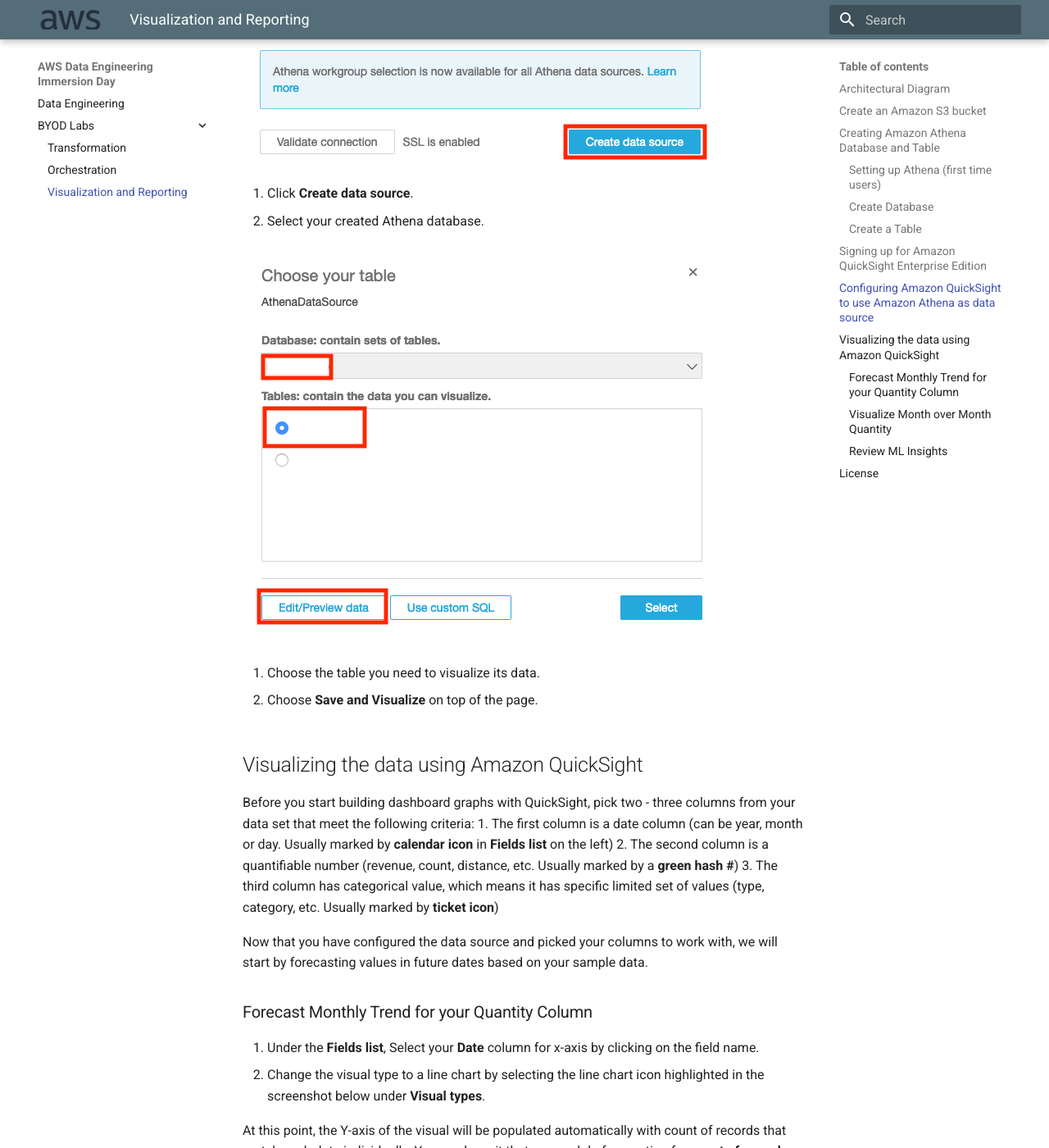
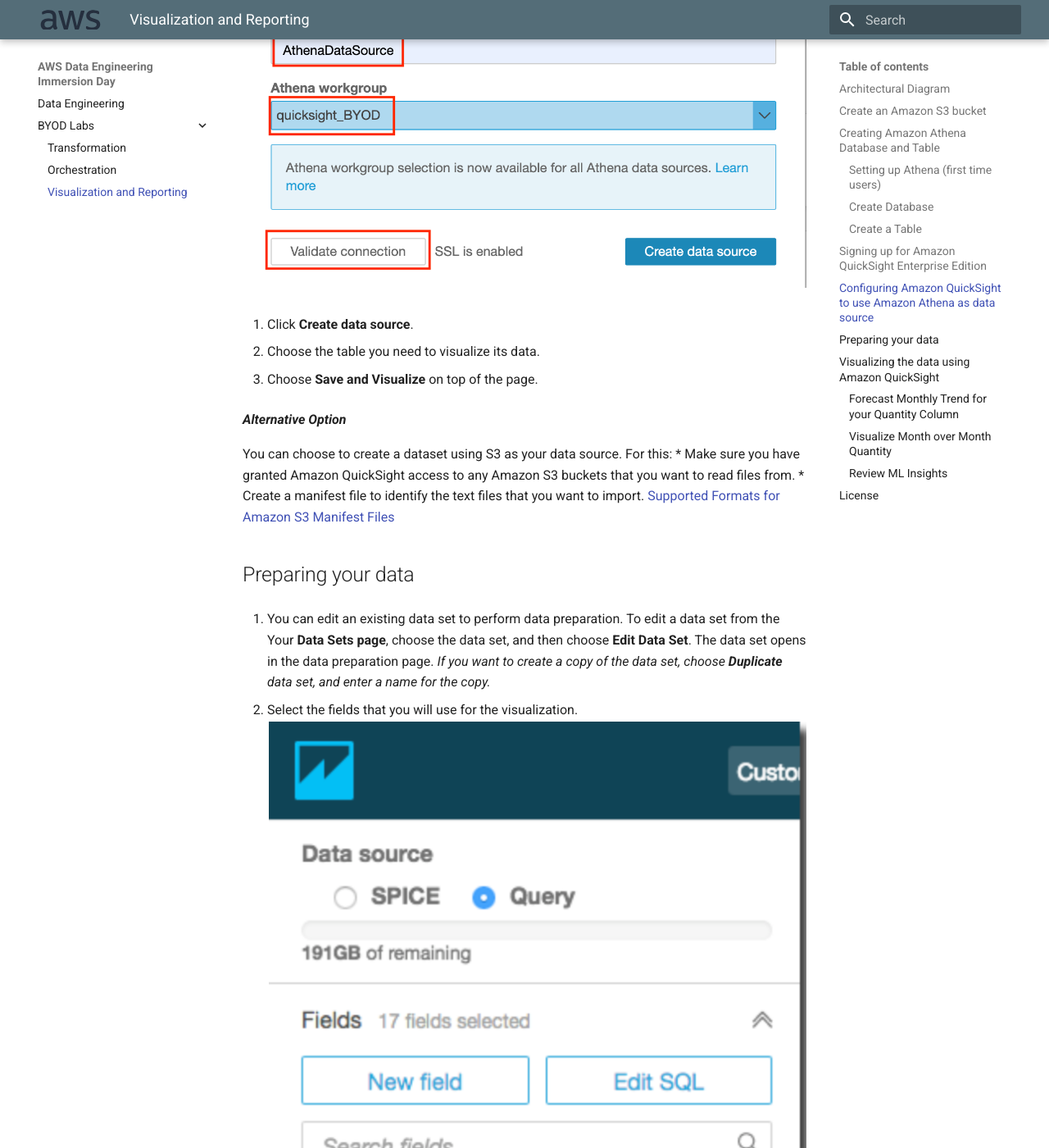
Before and after one commit to BastLeblanc/aws-byod-immersion-day, an MkDocs documentation site: the page built from labs/03_visualization_and_reporting/README.md, in a window 1280 px wide and 1400 px high, scrolled down 8365 px. Shown: the whole window at 82% size. Built offline with MkDocs 1.6.1 and Material for MkDocs 9.7.7, drawn with Linux system fonts in a browser that asks for light colours; some of the changed text lies outside the part shown.

Commit message:
Update README.md
Update on Quicksight part of the Lab

```diff
--- a/labs/03_visualization_and_reporting/README.md
+++ b/labs/03_visualization_and_reporting/README.md
@@ -173,29 +173,49 @@
 
 5. Enter the **Data source** **name** (e.g. *AthenaDataSource*).
 
-![image](img/athena-ds.png)
+6. Select the Athena **workgroup** you created specifically for Quicksight. Then **Validate the Connection**.
 
-6. Click **Create data source**.
-7. Select your created Athena database.
+![image](img/AthenaWorkGroup_DataSource.png)
 
-![image](img/athena-table.png)
+7. Click **Create data source**.
 
 8. Choose the table you need to visualize its data.
 
 9. Choose **Save and Visualize** on top of the page.
 
+***Alternative Option***
+
+You can choose to create a dataset using S3 as your data source. For this:
+* Make sure you have granted Amazon QuickSight access to any Amazon S3 buckets that you want to read files from.
+* Create a manifest file to identify the text files that you want to import. [Supported Formats for Amazon S3 Manifest Files](https://docs.aws.amazon.com/quicksight/latest/user/supported-manifest-file-format.html)
+
+## Preparing your data
+
+1. You can edit an existing data set to perform data preparation. To edit a data set from the Your **Data Sets page**, choose the data set, and then choose **Edit Data Set**. The data set opens in the data preparation page.
+*If you want to create a copy of the data set, choose **Duplicate** data set, and enter a name for the copy.*
+
+2. Select the fields that you will use for the visualization.
+![image](img/Select_Fields.png)
+
+We suggest that you pick two - three columns from your
+data set that meet the following criteria:
+*. The first column is a date column (can be year, month or day. Usually marked by **calendar icon**
+in **Fields list** on the left)
+*. The second column is a quantifiable number (revenue, count, distance, etc. Usually
+marked by a **green hash #**)
+*. The third column has categorical value, which means it has specific limited set of values (type,
+category, etc. Usually marked by **ticket icon**)
+
+3. Optional - Change the data type. You can change the field's data type in one of the available data types.
+![image](img/Field_DataTypes.png)
+
+   You can also modify the format of your date field(s) into one of the supported formats.
+![image](img/DateFormat.png)
+
+
 ## Visualizing the data using Amazon QuickSight
 
-Before you start building dashboard graphs with QuickSight, pick two - three columns from your
-data set that meet the following criteria:
-1. The first column is a date column (can be year, month or day. Usually marked by **calendar icon**
-in **Fields list** on the left)
-2. The second column is a quantifiable number (revenue, count, distance, etc. Usually
-marked by a **green hash #**)
-3. The third column has categorical value, which means it has specific limited set of values (type,
-category, etc. Usually marked by **ticket icon**)
-
-Now that you have configured the data source and picked your columns to work with, we will
+Now that you have configured the data source and prepared the dataset to work with, we will
 start by forecasting values in future dates based on your sample data.
 
 ### Forecast Monthly Trend for your Quantity Column
```
